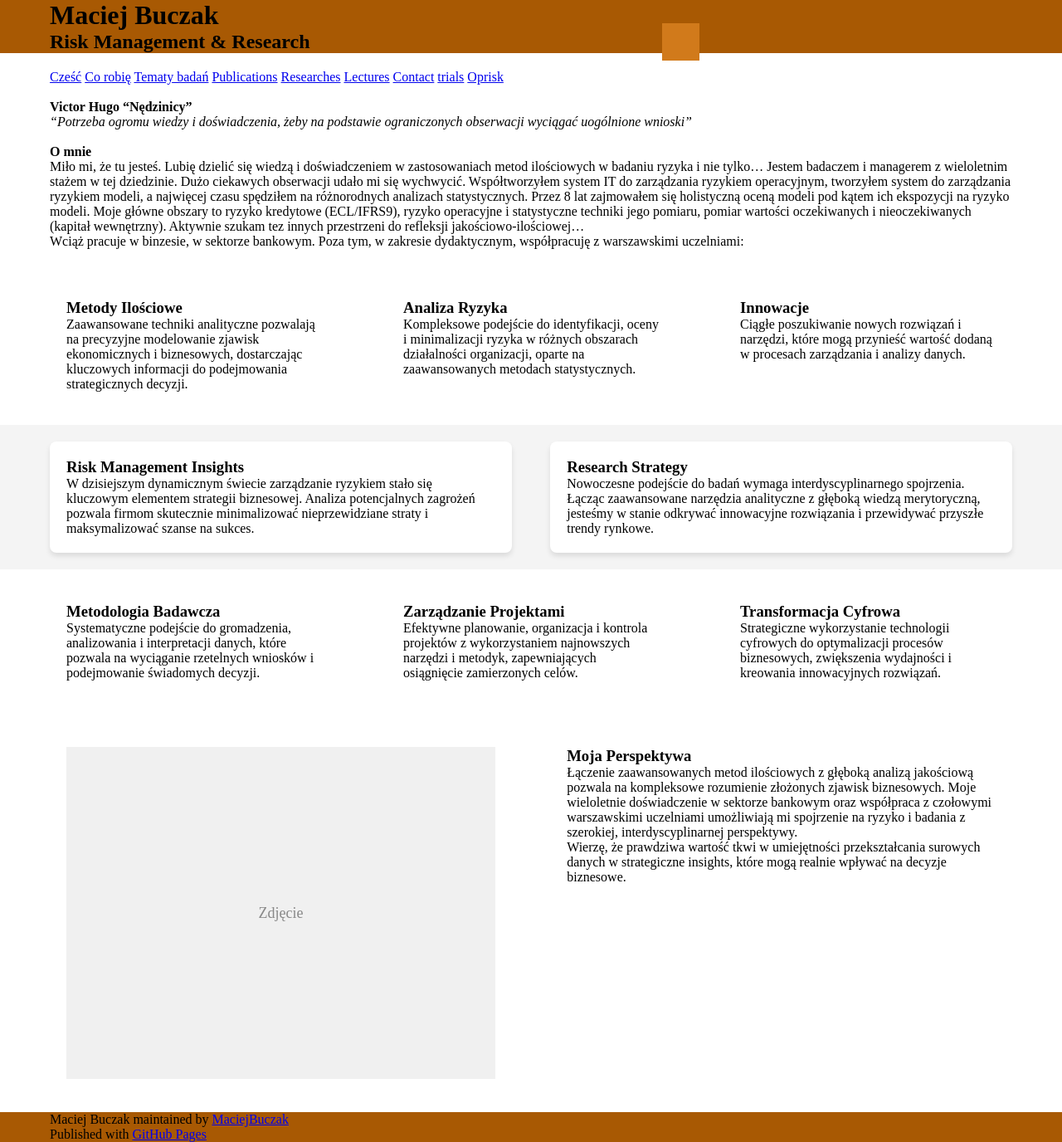
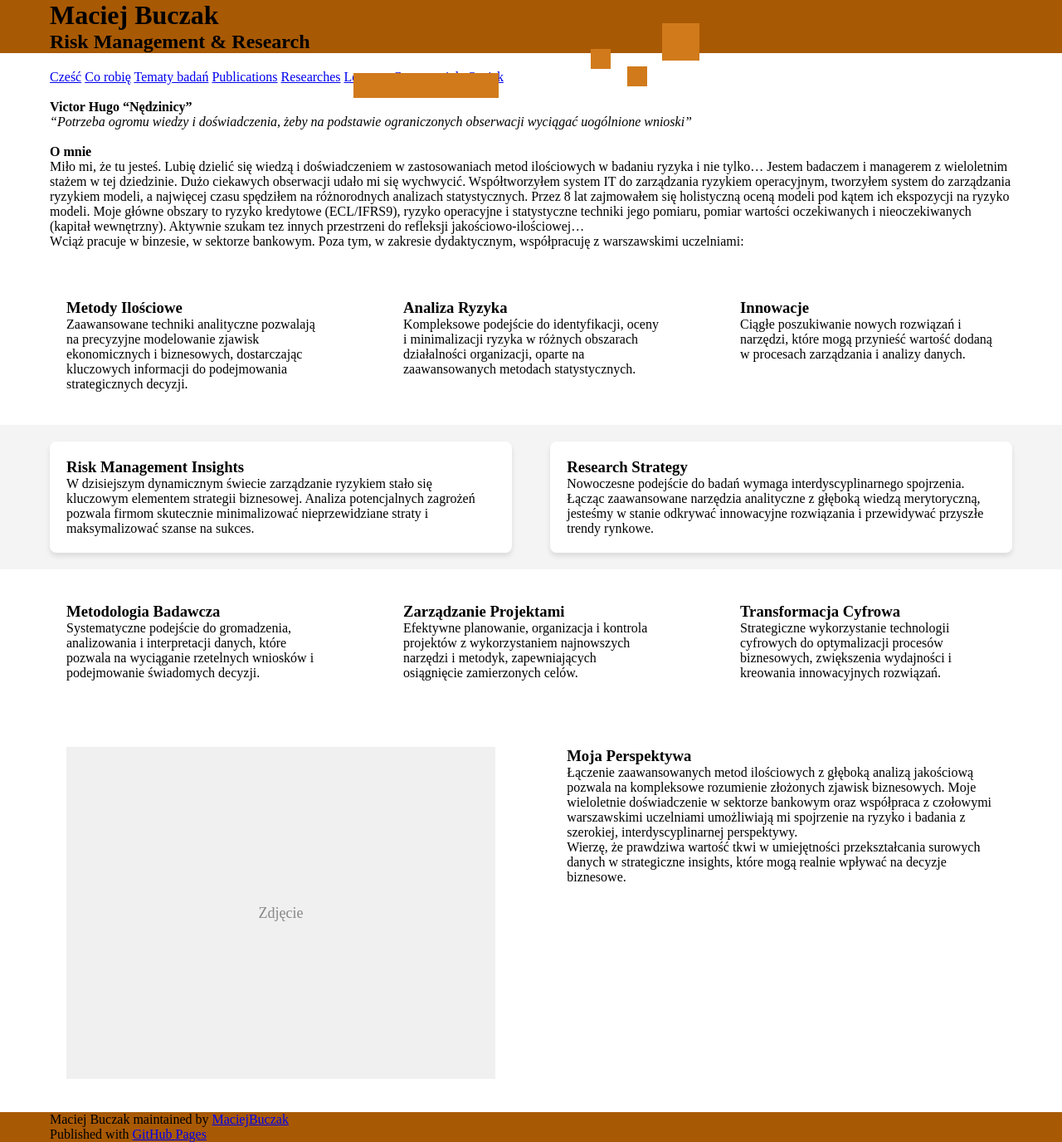
Before and after one commit to MaciejBuczak/risk-research, a Jekyll site: the page built from index.md, in a window 1280 px wide. Shown: the whole page at 83% size. Built offline with Jekyll 4.4.1, drawn with Linux system fonts in a browser that asks for light colours.

Commit message:
Update default.html

```diff
--- a/_layouts/default.html
+++ b/_layouts/default.html
@@ -62,6 +62,10 @@
       max-width: 1200px;
       padding: 0 20px;
     }
+
+
+
+
     .square {
   width: 45px;
   height: 45px;
@@ -72,11 +76,39 @@
   z-index: 1;
 }
 
+.square1 {
+  width: 24px;
+  height: 24px;
+  background-color: #d17a1b;
+  position: fixed;
+  top: 79.5px;  /* Dostosuj tę wartość */
+  right: 500px; /* Ta sama wartość jak oryginał */
+  z-index: 1;
+}
 
-    .square1, .square2, .square-big {
-      position: absolute;
-      background-color: #d17a1b;
-    }
+.square2 {
+  width: 24px;
+  height: 24px;
+  background-color: #d17a1b;
+  position: fixed;
+  top: 59px;   /* Dostosuj tę wartość */
+  right: 544px; /* Ta sama wartość jak oryginał */
+  z-index: 1;
+}
+
+    .square-big {
+  width: 175px;
+  height: 30px;
+  background-color: #d17a1b;
+  position: fixed;
+  top: 88px;  /* Dostosuj tę wartość */
+  left: 426px; /* Dostosuj tę wartość */
+  z-index: 1;
+}
+
+
+
+
     /* New styles for middle columns */
     #middle_content_wrap, #second_middle_content_wrap {
       width: 100%;
```
